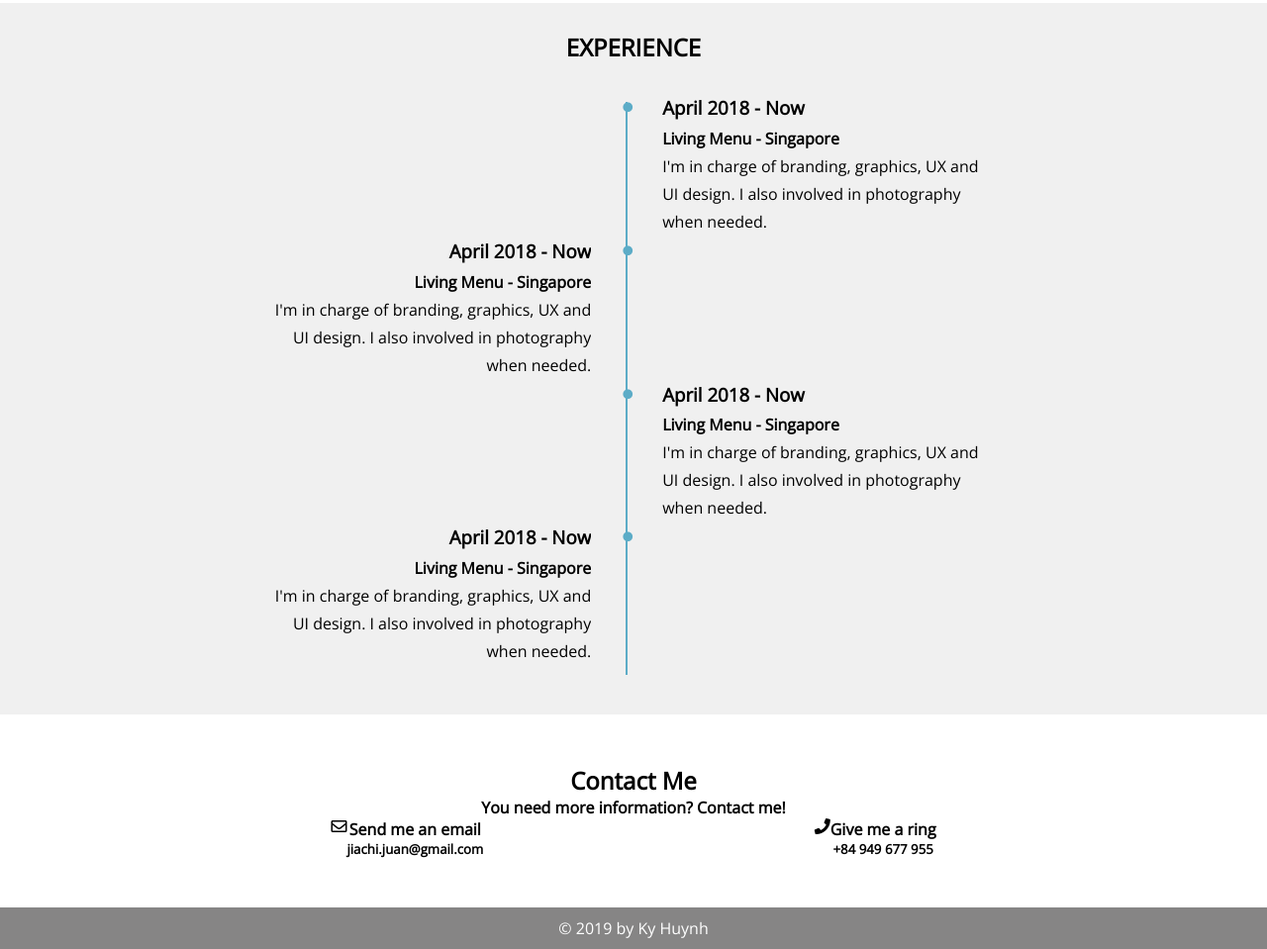
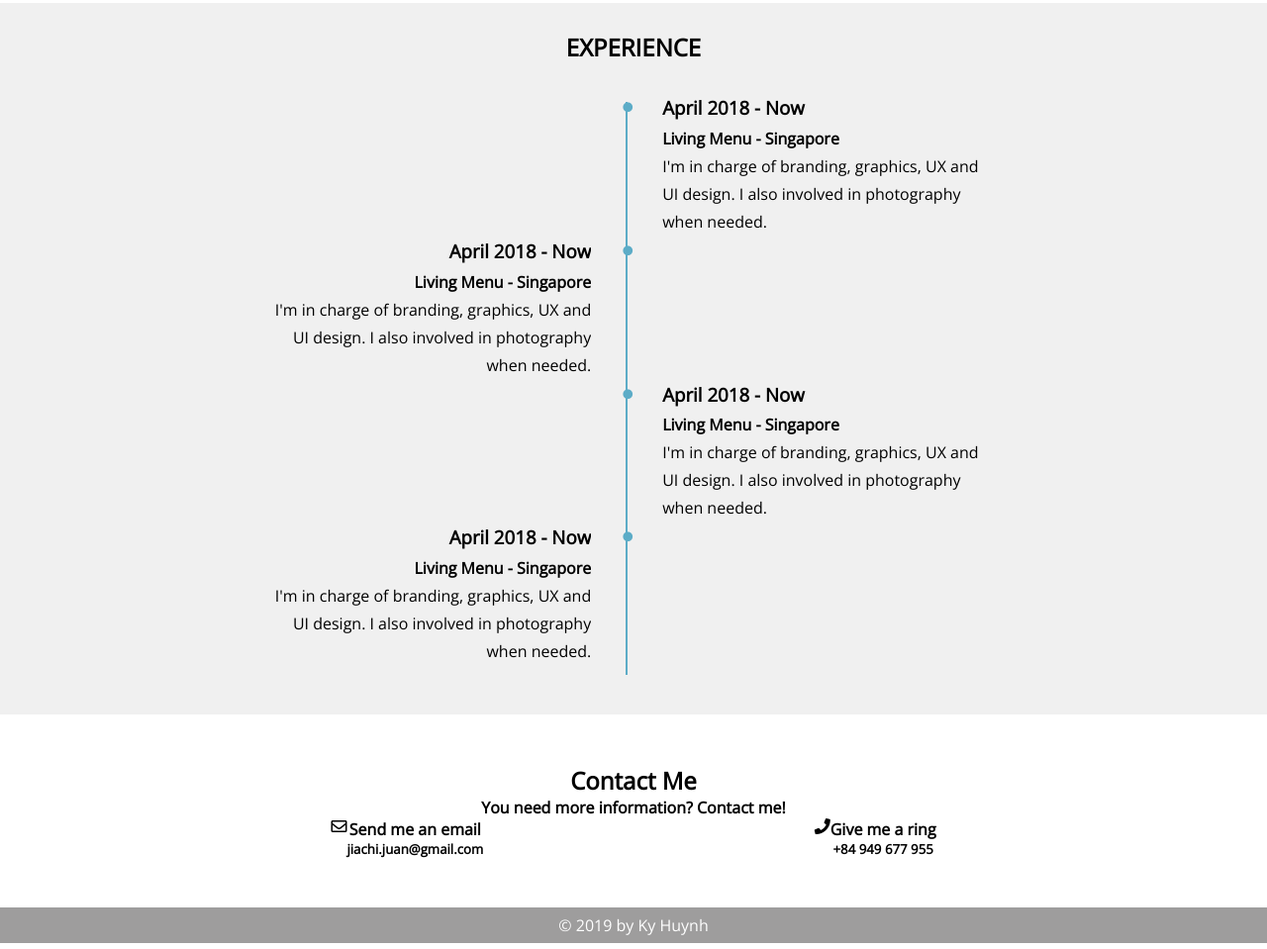
Before and after one commit to jiachihuynh/my_resume, a website: page index.html in a window 1280 px wide. Shown: the part 1336-2295 px from the top of the page at 99% size. Drawn offline with nearby package versions, Linux system fonts and the light colour scheme.

Commit message:
Almost complete

```diff
--- a/styles.css
+++ b/styles.css
@@ -20,6 +20,7 @@ a {
     background-position-y: 40%;
     opacity: 0.9;
     background-color: #000;
+    background-attachment: fixed;
 }
 
 .row-flex {
@@ -279,9 +280,10 @@ a {
 }
 
 footer {
-    padding-top:10px;
-    padding-bottom: 10px;
+    padding-top:7px;
+    padding-bottom: 7px;
     text-align: center;
     color: #fff;
     background-color: #868585;
+    opacity: 0.8;
 }
```
Also changed, not shown: index.html (+0 -1 lines).
